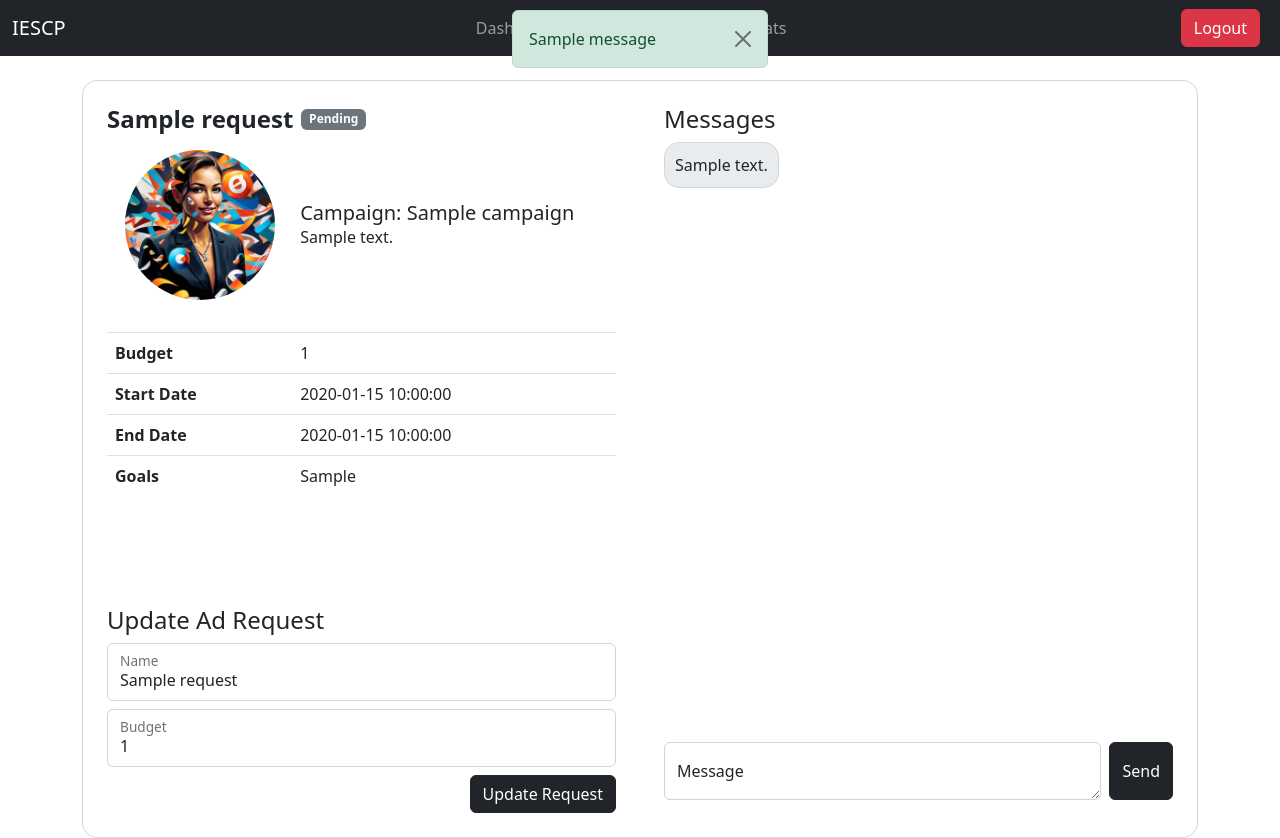
After one commit to 21f1001662/IESCP-MAD-I, a Flask app: page /influencer/ad_request/1 in a window 1280 px wide. The commit adds this page. Run offline with Flask 3, Linux system fonts and the light colour scheme; a user stored in the database is signed in; tables that the repository leaves empty hold one stand-in row (values such as "Sample post"); one stand-in notice (Sample message) is shown; parts of the project's set-up code (start-up, migrations or seed data) failed here and were passed over.

Commit message:
implement influencer ad_request view and messaging

```diff
--- a/src/influencer/forms.py
+++ b/src/influencer/forms.py
@@ -64,3 +64,18 @@ class AdRequestForm(FlaskForm):
             self.budget.errors.append("Budget must be greater than 0")
             return False
         return True
+
+class AdRequestUpdateForm(FlaskForm):
+    name = StringField("Name", validators=[DataRequired()])
+    budget = IntegerField("Budget", validators=[DataRequired()])
+    campaign = IntegerField("Campaign", validators=[DataRequired(message="Campaign is required")])
+    message = TextAreaField("Message", validators=[Optional()])
+
+    def validate(self, extra_validators=None):
+        initial_validation = super(AdRequestUpdateForm, self).validate(extra_validators)
+        if not initial_validation:
+            return False
+        if self.budget.data <= 0:
+            self.budget.errors.append("Budget must be greater than 0")
+            return False
+        return True
--- a/src/influencer/views.py
+++ b/src/influencer/views.py
@@ -1,11 +1,11 @@
 from flask import session, Blueprint, render_template, request, flash, redirect, url_for
 from flask_login import login_user, logout_user, current_user, login_required
-from .forms import InfluencerLoginForm, InfluencerRegisterForm, CampaignSearchForm, AdRequestForm
+from .forms import InfluencerLoginForm, InfluencerRegisterForm, CampaignSearchForm, AdRequestForm, AdRequestUpdateForm
 
 from src import bcrypt, db
 from src.influencer.models import Influencer
 from src.sponsor.models import Campaigns, Sponsor
-from src.core.models import AdRequest, AdRequestStatusEnum
+from src.core.models import AdRequest, AdRequestStatusEnum, Message
 
 influencer_bp = Blueprint("influencer", __name__)
 
@@ -26,6 +26,62 @@ def requests():
             .filter(AdRequest.influencer == influencer.id).all()
 
         return render_template("influencer/requests.html", influencer=influencer, ad_requests=ad_requests, AdRequestStatusEnum=AdRequestStatusEnum)
+    else:
+        return redirect(url_for("influencer.login"))
+
+@influencer_bp.route("/ad_request/<int:ad_request_id>/send_message", methods=["POST"])
+def send_message(ad_request_id):
+    if current_user.is_authenticated and session.get("role") == "influencer":
+        ad_request_id = request.view_args["ad_request_id"]
+        ad_request = AdRequest.query.filter_by(id=ad_request_id).first()
+        if ad_request.influencer != current_user.id:
+            flash("You are not authorized to send a message for this ad request.", "danger")
+            return redirect(url_for("influencer.requests"))
+
+        form = AdRequestUpdateForm(request.form)
+        message = Message(
+            message=form.message.data,
+            ad_request=ad_request_id,
+            sender_name=current_user.name
+        )
+        db.session.add(message)
+        db.session.commit()
+        flash("Message sent successfully.", "success")
+        return redirect(url_for("influencer.ad_request", ad_request_id=ad_request_id))
+    else:
+        return redirect(url_for("influencer.login"))
+
+@influencer_bp.route("/ad_request/<int:ad_request_id>", methods=['GET', 'POST'])
+def ad_request(ad_request_id):
+    if current_user.is_authenticated and session.get("role") == "influencer":
+        ad_request = AdRequest.query.filter_by(id=ad_request_id).first()
+
+        if ad_request is None:
+            flash("Ad request not found!", "danger")
+            return redirect(url_for("influencer.requests"))
+
+        if (ad_request.influencer != current_user.id):
+            flash("You do not have permission to view this ad request.", "danger")
+            return redirect(url_for("influencer.requests"))
+
+        form = AdRequestUpdateForm(request.form)
+        if form.validate_on_submit():
+            ad_request.name = form.name.data
+            ad_request.budget = form.budget.data
+            ad_request.message = form.message.data
+            db.session.commit()
+            flash("Ad request updated successfully.", "success")
+            return redirect(url_for("influencer.ad_request", ad_request_id=ad_request_id))
+
+        influencer = Influencer.query.filter_by(id = current_user.id).first()
+        campaign = Campaigns.query.filter_by(id = ad_request.campaign).first()
+        messages = Message.query.filter_by(ad_request = ad_request_id )
+
+        form.name.data = ad_request.name
+        form.budget.data = ad_request.budget
+        form.campaign.data = ad_request.campaign
+
+        return render_template("influencer/ad_request.html", form=form, ad_request=ad_request, influencer=influencer, messages=messages, campaign=campaign, AdRequestStatusEnum=AdRequestStatusEnum)
     else:
         return redirect(url_for("influencer.login"))
 
--- /dev/null
+++ b/src/templates/influencer/ad_request.html
@@ -0,0 +1,183 @@
+<!DOCTYPE html>
+<html lang="en">
+
+<head>
+    <meta charset="utf-8">
+    <title>Ad request</title>
+    <!-- meta -->
+    <meta name="description" content="">
+    <meta name="author" content="">
+    <meta name="viewport" content="width=device-width,initial-scale=1">
+    <!-- styles -->
+    <!-- CSS only -->
+    <link href="https://cdn.jsdelivr.net/npm/bootstrap@5.2.0/dist/css/bootstrap.min.css" rel="stylesheet"
+        integrity="sha384-gH2yIJqKdNHPEq0n4Mqa/HGKIhSkIHeL5AyhkYV8i59U5AR6csBvApHHNl/vI1Bx" crossorigin="anonymous">
+    <link rel="stylesheet" href="{{url_for('static', filename='styles.css')}}">
+    {% block css %}{% endblock %}
+</head>
+
+<body>
+    {% include "influencer/navbar.html" %}
+    <div class="container">
+        <!-- messages -->
+        {% with messages = get_flashed_messages(with_categories=true) %}
+        {% if messages %}
+        <div class="floating-messages">
+            {% for category, message in messages %}
+            <div class="alert alert-{{ category }} alert-dismissible fade show" role="alert">
+                {{ message }}
+                <button type="button" class="btn-close" data-bs-dismiss="alert" aria-label="Close"></button>
+            </div>
+            {% endfor %}
+        </div>
+        {% endif %}
+        {% endwith %}
+
+        <div class="create-ad-box-wrapper ad-box-border mt-4">
+            <div class="create-ad-box p-4" style="border-radius: 0; border: 0px solid #d6d6d6;">
+                <p class="mb-2 d-flex align-items-center">
+                    <span class="fw-semibold h4 m-0">{{ ad_request.name }}</span>
+                    {% if ad_request.status == AdRequestStatusEnum.Pending %}
+                    <span class="badge text-bg-secondary ms-2 align-middle">Pending</span>
+                    {% elif ad_request.status == AdRequestStatusEnum.Accepted %}
+                    <span class="badge text-bg-success ms-2 align-middle">Accepted</span>
+                    {% elif ad_request.status == AdRequestStatusEnum.Seen %}
+                    <span class="badge text-bg-primary ms-2 align-middle">Seen</span>
+                    {% elif ad_request.status == AdRequestStatusEnum.Rejected %}
+                    <span class="badge text-bg-danger ms-2 align-middle">Rejected</span>
+                    {% endif %}
+                </p>
+                <div class="table-container">
+                    <!-- left aligned descriptions.  -->
+                    <div class="d-flex justify-content-between">
+                        <table class="table">
+                            <tbody>
+                                <tr>
+                                    <th scope="row" style="min-width: 100px;">
+                                        <div class="text-center mb-4">
+                                            <img src="{{url_for('static', filename='images/girl_sponsor.jpeg')}}"
+                                                style="width: 150px" alt="Sponsor Image" class="rounded-circle">
+                                        </div>
+                                    </th>
+                                    <td style="vertical-align: middle;">
+                                        <h5 class="mb-0">Campaign: {{campaign.name}}</h5>
+                                        <p class="mb-4">
+                                            {{campaign.description}}
+                                        </p>
+                                    </td>
+                                </tr>
+                                <tr>
+                                    <th scope="row" style="min-width: 100px;">Budget</th>
+                                    <td>{{campaign.budget}}</td>
+                                </tr>
+                                <tr>
+                                    <th scope="row" style="min-width: 100px;">Start Date</th>
+                                    <td>{{campaign.start_date}}</td>
+                                </tr>
+
+                                <tr>
+                                    <th scope="row" style="min-width: 100px;">End Date</th>
+                                    <td>{{campaign.end_date}}</td>
+                                </tr>
+
+                                <tr>
+                                    <th scope="row" style="min-width: 100px;">Goals</th>
+                                    <td>{{campaign.goals}}</td>
+                                </tr>
+                            </tbody>
+                        </table>
+                    </div>
+                </div>
+                <div class="ad-request-form">
+                    <h4 class="text-start mt-4">Update Ad Request</h4>
+                    <form role="form" method="post" action="">
+                        <div class="mb-2">
+                            <select hidden name="campaign" class="form-select" aria-label="Default select example">
+                                <option value="{{campaign.id}}" selected>Campaign: {{campaign.name}}</option>
+                            </select>
+                        </div>
+                        <div class="form-floating">
+                            {{ form.name(placeholder="Ad Request Name", rows=5, class="form-control mb-2") }}
+                            {{ form.name.label }}
+                            {% if form.name.errors %}
+                            {% for error in form.name.errors %}
+                            <div class="alert alert-danger" role="alert">
+                                {{ error }}
+                            </div>
+                            {% endfor %}
+                            {% endif %}
+                        </div>
+                        <div class="form-floating">
+                            {{ form.budget(placeholder="Budget", rows=5, class="form-control mb-2") }}
+                            {{ form.budget.label }}
+                            {% if form.budget.errors %}
+                            {% for error in form.budget.errors %}
+                            <div class="alert alert-danger" role="alert">
+                                {{ error }}
+                            </div>
+                            {% endfor %}
+                            {% endif %}
+                        </div>
+
+                        <!-- create Ad Request button -->
+                        <div class="text-end mt-2">
+                            <button class="btn btn-md btn-dark" type="submit">Update Request</button>
+                        </div>
+                    </form>
+                </div>
+            </div>
+            <div class="message-box p-4">
+                <h4 class="">Messages</h4>
+                <div class="chat-container">
+                    {% for message in messages %}
+                    {% if message.sender_name == influencer.name %}
+                    <div class="text-message-wrapper-right">
+                        <div class="text-message left-color text-wrap">
+                            {{message.message}}
+                        </div>
+                    </div>
+                    {% else %}
+                    <div class="text-message-wrapper-left">
+                        <div class="text-message right-color text-wrap">
+                            {{message.message}}
+                        </div>
+                    </div>
+                    {% endif %}
+                    {% endfor %}
+                </div>
+                <div>
+                    <form role="form" method="post" action="/influencer/ad_request/{{ad_request.id}}/send_message">
+                        <div class="d-flex">
+                            <div class="form-floating flex-grow-1">
+                                {{ form.message(placeholder="Type your message", rows=5, class="form-control") }}
+                                {{ form.message.label }}
+                                {% if form.message.errors %}
+                                {% for error in form.message.errors %}
+                                <div class="alert alert-danger" role="alert">
+                                    {{ error }}
+                                </div>
+                                {% endfor %}
+                                {% endif %}
+                            </div>
+                            <div class="text-end ms-2">
+                                <button class="btn btn-md btn-dark py-3" type="submit">Send</button>
+                            </div>
+                        </div>
+                    </form>
+
+                </div>
+            </div>
+        </div>
+    </div>
+
+    <!-- scripts -->
+    <script src="https://code.jquery.com/jquery-3.6.1.min.js" type="text/javascript"></script>
+    <!-- JavaScript Bundle with Popper -->
+    <script src="https://cdn.jsdelivr.net/npm/bootstrap@5.2.0/dist/js/bootstrap.bundle.min.js"
+        integrity="sha384-A3rJD856KowSb7dwlZdYEkO39Gagi7vIsF0jrRAoQmDKKtQBHUuLZ9AsSv4jD4Xa"
+        crossorigin="anonymous"></script>
+    {% block js %}{% endblock %}
+
+</body>
+
+</html>
```
Also changed, not shown: src/templates/sponsor/ad_request.html (+1 -6 lines).
